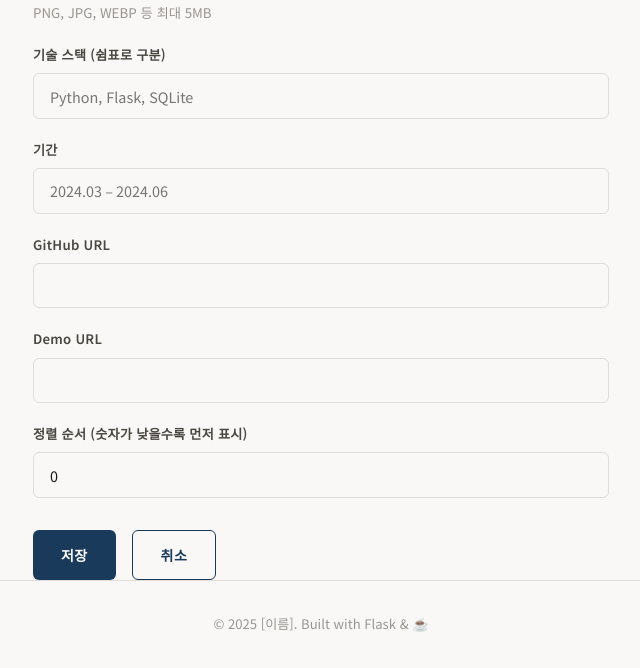
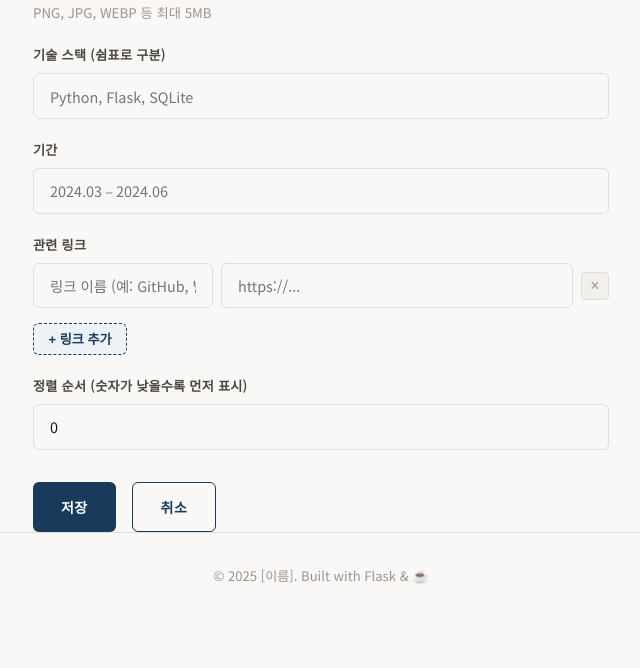
Before and after one commit to junglepark94-alt/portfolio, a Flask app: page /admin/project/new in a window 1280 px wide. Shown: the part 725-1393 px from the top of the page, without its empty margins (319-959 px from the left). After the commit the page ends 1309 px from the top, so only its background shows below. Run offline with Flask 3, Linux system fonts and the light colour scheme; the visitor is signed in with stand-in values (Sample User, id 1).

Commit message:
replace github/demo url fields with dynamic related links
- Project model: links_json column (array of {label, url})
- Auto-migrate existing github_url/demo_url into links_json on startup
- Admin form: dynamic link rows with add/remove, min 1 row enforced
- Portfolio card & detail modal: render all links from links_json

Co-Authored-By: Claude Sonnet 4.6 <noreply@anthropic.com>

```diff
--- a/app.py
+++ b/app.py
@@ -42,13 +42,22 @@ class Project(db.Model):
     title = db.Column(db.String(120), nullable=False)
     description = db.Column(db.Text, nullable=False)
     tech_stack = db.Column(db.String(250))   # comma-separated
-    github_url = db.Column(db.String(300))
-    demo_url = db.Column(db.String(300))
+    github_url = db.Column(db.String(300))   # 레거시 — links_json으로 대체됨
+    demo_url = db.Column(db.String(300))     # 레거시 — links_json으로 대체됨
     period = db.Column(db.String(80))        # e.g. "2024.03 – 2024.06"
     order = db.Column(db.Integer, default=0)
     created_at = db.Column(db.DateTime, default=datetime.utcnow)
     image_filename = db.Column(db.String(300), default='')
     detail_text = db.Column(db.Text, default='')
+    links_json = db.Column(db.Text, default='[]')  # [{"label": "...", "url": "..."}]
+
+    @property
+    def links(self):
+        import json as _json
+        try:
+            return _json.loads(self.links_json or '[]')
+        except Exception:
+            return []
 
     @property
     def tech_list(self):
@@ -109,12 +118,34 @@ def init_db():
         for sql in [
             "ALTER TABLE project ADD COLUMN image_filename VARCHAR(300) DEFAULT ''",
             "ALTER TABLE project ADD COLUMN detail_text TEXT DEFAULT ''",
+            "ALTER TABLE project ADD COLUMN links_json TEXT DEFAULT '[]'",
         ]:
             try:
                 conn.execute(db.text(sql))
                 conn.commit()
             except Exception:
                 pass
+
+        # github_url / demo_url → links_json 자동 마이그레이션
+        import json as _json
+        rows = conn.execute(db.text(
+            "SELECT id, github_url, demo_url, links_json FROM project"
+        )).fetchall()
+        for row in rows:
+            links_val = row[3]
+            if links_val and links_val != '[]':
+                continue  # 이미 마이그레이션됨
+            links = []
+            if row[1]:
+                links.append({'label': 'GitHub', 'url': row[1]})
+            if row[2]:
+                links.append({'label': 'Demo', 'url': row[2]})
+            if links:
+                conn.execute(
+                    db.text("UPDATE project SET links_json = :lj WHERE id = :id"),
+                    {'lj': _json.dumps(links, ensure_ascii=False), 'id': row[0]}
+                )
+        conn.commit()
     if not Admin.query.first():
         admin = Admin(username='admin')
         admin.set_password(os.environ.get('ADMIN_PASSWORD', 'changeme123!'))
@@ -246,17 +277,23 @@ def profile_edit():
 @login_required
 def project_new():
     if request.method == 'POST':
+        import json as _json
+        labels = request.form.getlist('link_label')
+        urls   = request.form.getlist('link_url')
+        links  = [{'label': l.strip(), 'url': u.strip()}
+                  for l, u in zip(labels, urls) if l.strip() and u.strip()]
         img = save_uploaded_image(request.files.get('image'))
         p = Project(
             title=request.form['title'],
             description=request.form['description'],
             tech_stack=request.form['tech_stack'],
-            github_url=request.form.get('github_url', ''),
-            demo_url=request.form.get('demo_url', ''),
+            github_url='',
+            demo_url='',
             period=request.form.get('period', ''),
             order=int(request.form.get('order', 0)),
             detail_text=request.form.get('detail_text', ''),
             image_filename=img or '',
+            links_json=_json.dumps(links, ensure_ascii=False),
         )
         db.session.add(p)
         db.session.commit()
@@ -270,14 +307,18 @@ def project_new():
 def project_edit(pid):
     p = Project.query.get_or_404(pid)
     if request.method == 'POST':
+        import json as _json
+        labels = request.form.getlist('link_label')
+        urls   = request.form.getlist('link_url')
+        links  = [{'label': l.strip(), 'url': u.strip()}
+                  for l, u in zip(labels, urls) if l.strip() and u.strip()]
         p.title = request.form['title']
         p.description = request.form['description']
         p.tech_stack = request.form['tech_stack']
-        p.github_url = request.form.get('github_url', '')
-        p.demo_url = request.form.get('demo_url', '')
         p.period = request.form.get('period', '')
         p.order = int(request.form.get('order', 0))
         p.detail_text = request.form.get('detail_text', '')
+        p.links_json = _json.dumps(links, ensure_ascii=False)
         img = save_uploaded_image(request.files.get('image'))
         if img:
             p.image_filename = img
--- a/static/css/main.css
+++ b/static/css/main.css
@@ -620,6 +620,45 @@ ul { list-style: none; }
   border-color: var(--accent);
 }
 
+/* ── Dynamic Link Rows (project form) ──────── */
+.link-row {
+  display: flex;
+  gap: 0.5rem;
+  align-items: center;
+  margin-bottom: 0.5rem;
+}
+.link-row input[type="text"] { flex: 0 0 180px; }
+.link-row input[type="url"]  { flex: 1; }
+.link-remove-btn {
+  flex-shrink: 0;
+  width: 28px;
+  height: 28px;
+  border: 1px solid var(--border);
+  border-radius: 4px;
+  background: var(--bg-alt);
+  color: var(--muted);
+  font-size: 1rem;
+  cursor: pointer;
+  display: flex;
+  align-items: center;
+  justify-content: center;
+  transition: background 0.15s, color 0.15s;
+}
+.link-remove-btn:hover { background: #fde8e8; color: #b91c1c; }
+.btn-add-link {
+  margin-top: 0.4rem;
+  font-size: 0.82rem;
+  font-weight: 600;
+  color: var(--accent);
+  background: var(--accent-light);
+  border: 1px dashed var(--accent);
+  border-radius: var(--radius);
+  padding: 0.35rem 0.9rem;
+  cursor: pointer;
+  transition: background 0.15s;
+}
+.btn-add-link:hover { background: #d4e5f7; }
+
 /* ── Image Upload Preview ───────────────────── */
 .img-preview-wrap {
   display: flex;
--- a/static/js/main.js
+++ b/static/js/main.js
@@ -49,9 +49,11 @@ if (modal) {
       .join('');
 
     const linksEl = document.getElementById('modalLinks');
-    linksEl.innerHTML = '';
-    if (d.github) linksEl.innerHTML += `<a href="${d.github}" class="pc-link" target="_blank" rel="noopener">GitHub →</a>`;
-    if (d.demo)   linksEl.innerHTML += `<a href="${d.demo}" class="pc-link" target="_blank" rel="noopener">Demo →</a>`;
+    let links = [];
+    try { links = JSON.parse(d.links || '[]'); } catch (e) {}
+    linksEl.innerHTML = links.map(lk =>
+      `<a href="${lk.url}" class="pc-link" target="_blank" rel="noopener">${lk.label} →</a>`
+    ).join('');
 
     modal.classList.add('active');
     modal.setAttribute('aria-hidden', 'false');
@@ -77,6 +79,31 @@ if (modal) {
   });
 }
 
+// ── Project Form: Dynamic Links ──────────────
+const linkRows = document.getElementById('linkRows');
+const addLinkBtn = document.getElementById('addLinkBtn');
+if (linkRows && addLinkBtn) {
+  function wireRemoveBtn(row) {
+    row.querySelector('.link-remove-btn').addEventListener('click', () => {
+      if (linkRows.querySelectorAll('.link-row').length > 1) {
+        row.remove();
+      }
+    });
+  }
+  linkRows.querySelectorAll('.link-row').forEach(wireRemoveBtn);
+  addLinkBtn.addEventListener('click', () => {
+    const row = document.createElement('div');
+    row.className = 'link-row';
+    row.innerHTML = `
+      <input type="text" name="link_label" placeholder="링크 이름 (예: GitHub, 발표자료)" />
+      <input type="url"  name="link_url"   placeholder="https://..." />
+      <button type="button" class="link-remove-btn" aria-label="삭제">×</button>`;
+    linkRows.appendChild(row);
+    wireRemoveBtn(row);
+    row.querySelector('input').focus();
+  });
+}
+
 // ── Active Nav Highlight ─────────────────────
 const sections = document.querySelectorAll('section[id]');
 const navLinks = document.querySelectorAll('.nav-links a');
--- a/templates/project_form.html
+++ b/templates/project_form.html
@@ -38,12 +38,25 @@
       <input type="text" name="period" placeholder="2024.03 – 2024.06" value="{{ project.period if project else '' }}" />
     </div>
     <div class="form-group">
-      <label>GitHub URL</label>
-      <input type="url" name="github_url" value="{{ project.github_url if project else '' }}" />
-    </div>
-    <div class="form-group">
-      <label>Demo URL</label>
-      <input type="url" name="demo_url" value="{{ project.demo_url if project else '' }}" />
+      <label>관련 링크</label>
+      <div id="linkRows">
+        {% if project and project.links %}
+          {% for lk in project.links %}
+          <div class="link-row">
+            <input type="text" name="link_label" placeholder="링크 이름 (예: GitHub, 발표자료)" value="{{ lk.label }}" />
+            <input type="url"  name="link_url"   placeholder="https://..." value="{{ lk.url }}" />
+            <button type="button" class="link-remove-btn" aria-label="삭제">×</button>
+          </div>
+          {% endfor %}
+        {% else %}
+          <div class="link-row">
+            <input type="text" name="link_label" placeholder="링크 이름 (예: GitHub, 발표자료)" />
+            <input type="url"  name="link_url"   placeholder="https://..." />
+            <button type="button" class="link-remove-btn" aria-label="삭제">×</button>
+          </div>
+        {% endif %}
+      </div>
+      <button type="button" id="addLinkBtn" class="btn-add-link">+ 링크 추가</button>
     </div>
     <div class="form-group">
       <label>정렬 순서 (숫자가 낮을수록 먼저 표시)</label>
```
Also changed, not shown: templates/index.html (+4 -4 lines).
